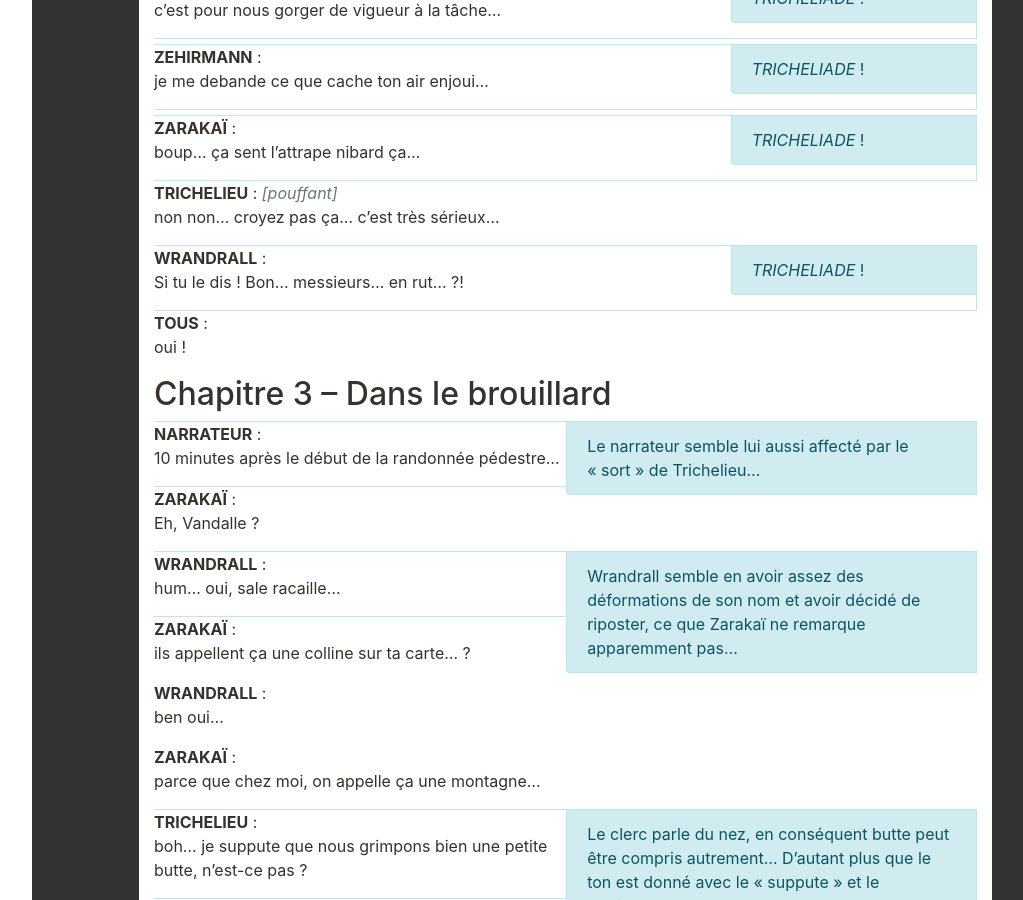
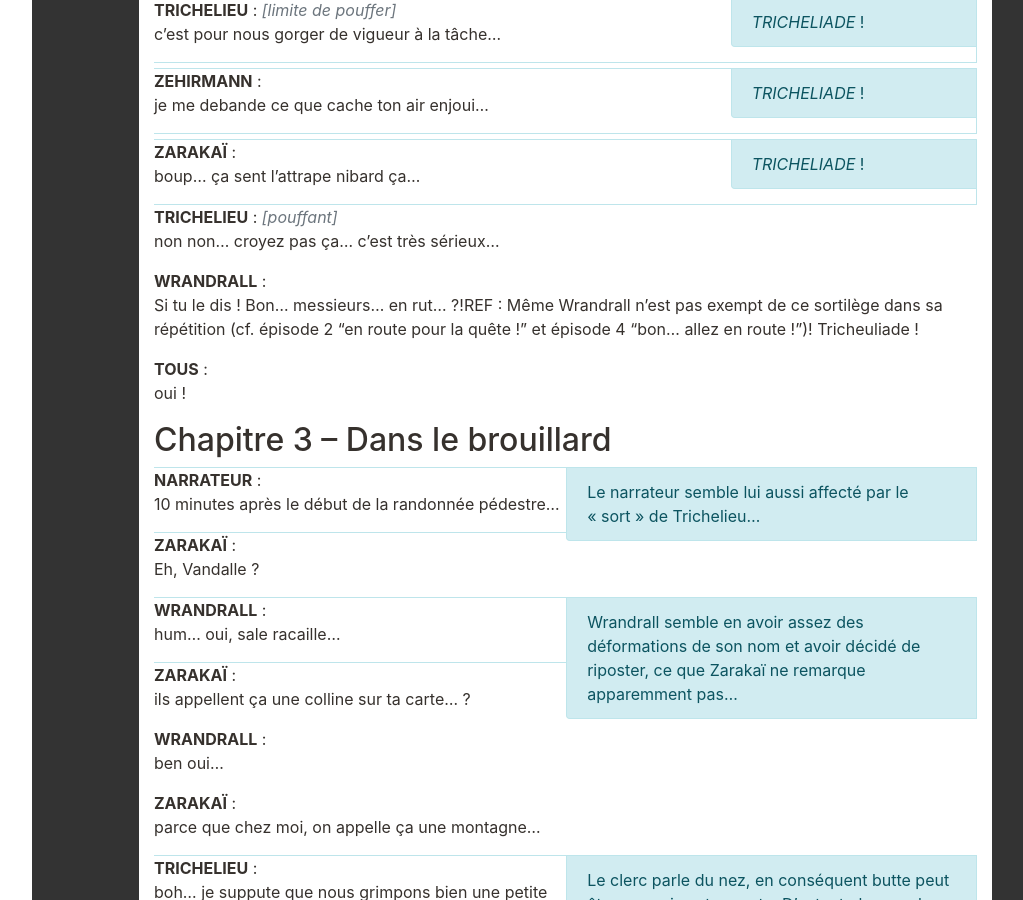
Before and after one commit to Neamar/sagas-mp3, a Jekyll site: the page built from Reflets/Reflets-6.html, in a window 1280 px wide and 900 px high, scrolled down 7526 px. Shown: the whole window, without its empty margins (181-1204 px from the left). Built offline with Jekyll 4.4.1, drawn with Linux system fonts in a browser that asks for light colours; comment, search, counter and statistics services are not loaded; some of the changed text lies outside the part shown.

Commit message:
Update Reflets-6.html

```diff
--- a/Reflets/Reflets-6.html
+++ b/Reflets/Reflets-6.html
@@ -7,7 +7,7 @@ episode: "06"
 
 Chapitre 1 - Réveil alexandrin
 
-NARRATEUR : (chantonnant)le petit matin est arrivé (mmmm...),
+NARRATEUR :  (chantonnant)le petit matin est arrivé (mmmm...),REF : En fond sonore, "Au matin": composée par E.Grieg pour la pièce de théâtre "Peer Gynt".
 les oiseaux commencent à chanter (mmmmmm...),
 il est l'heure de vous réveiller...(mmmmmmm...),
 levez vous, espèce d'empotés...(hmmm...kèskidi ?)...
@@ -116,7 +116,7 @@ TRICHELIEU : (limite de pouffer) c'est pour nous gorger de vigueur à la tâche.
 ZEHIRMANN : je me debande ce que cache ton air enjoui...TRI
 ZARAKAÏ : boup...ça sent l'attrape nibard ça...TRI
 TRICHELIEU : (pouffant) non non...croyez pas ça...c'est très sérieux...
-WRANDRALL : Si tu le dis ! Bon...messieurs...en rut...?!TRI
+WRANDRALL : Si tu le dis ! Bon...messieurs...en rut...?!REF : Même Wrandrall n'est pas exempt de ce sortilège dans sa répétition (cf. épisode 2 "en route pour la quête !" et épisode 4 "bon... allez en route !")! Tricheuliade !
 TOUS : oui !
 
 Chapitre 3 - Dans le brouillard
```
